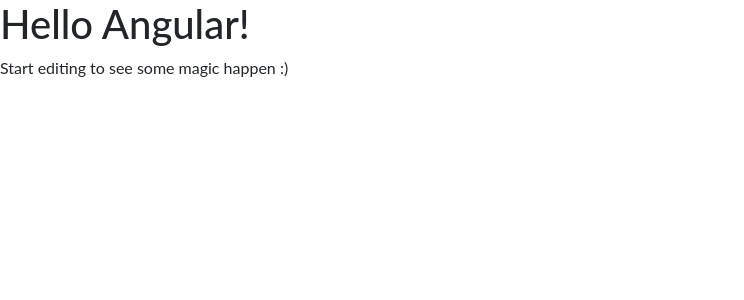
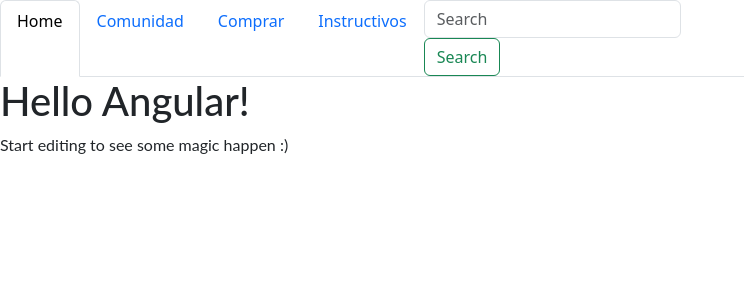
Before and after one commit to ChrisLaurian/piezas-de-agua, an Angular app: page / in a window 1280 px wide. Shown: the top 300 px of the page, without its empty margins (0-744 px from the left). Built offline with nearby package versions, Linux system fonts and the light colour scheme.

Commit message:
Se agrego nav

```diff
--- a/src/app/app.component.html
+++ b/src/app/app.component.html
@@ -1,3 +1,4 @@
+<nav-tag></nav-tag>
 <hello name="{{ name }}"></hello>
 <p>
   Start editing to see some magic happen :)
--- a/src/app/app.module.ts
+++ b/src/app/app.module.ts
@@ -4,10 +4,11 @@
 
 import { AppComponent } from './app.component';
 import { HelloComponent } from './hello.component';
+import { NavComponent } from './nav/nav.component';
 
 @NgModule({
   imports:      [ BrowserModule, FormsModule ],
-  declarations: [ AppComponent, HelloComponent ],
+  declarations: [ AppComponent, HelloComponent, NavComponent ],
   bootstrap:    [ AppComponent ]
 })
 export class AppModule { }
--- /dev/null
+++ b/src/app/nav/nav.component.html
@@ -0,0 +1,12 @@
+<nav>
+  <div class="nav nav-tabs" id="nav-tab" role="tablist">
+    <a class="nav-item nav-link active" id="nav-home-tab" data-toggle="tab" href="#nav-home" role="tab" aria-controls="nav-home" aria-selected="true">Home</a>
+    <a class="nav-item nav-link" id="nav-profile-tab" data-toggle="tab" href="#nav-profile" role="tab" aria-controls="nav-profile" aria-selected="false">Comunidad</a>
+    <a class="nav-item nav-link" id="nav-contact-tab" data-toggle="tab" href="#nav-contact" role="tab" aria-controls="nav-contact" aria-selected="false">Comprar</a>
+    <a class="nav-item nav-link" id="nav-contact-tab" data-toggle="tab" href="#nav-contact" role="tab" aria-controls="nav-contact" aria-selected="false">Instructivos</a>
+    <form class="form-inline my-2 my-lg-0">
+      <input class="form-control mr-sm-2" type="search" placeholder="Search" aria-label="Search">
+      <button class="btn btn-outline-success my-2 my-sm-0" type="submit">Search</button>
+    </form>
+  </div>
+</nav>
```
Also changed, not shown: src/app/nav/nav.component.ts (added, +11 -0 lines), src/app/nav/nav.component.css (added).
